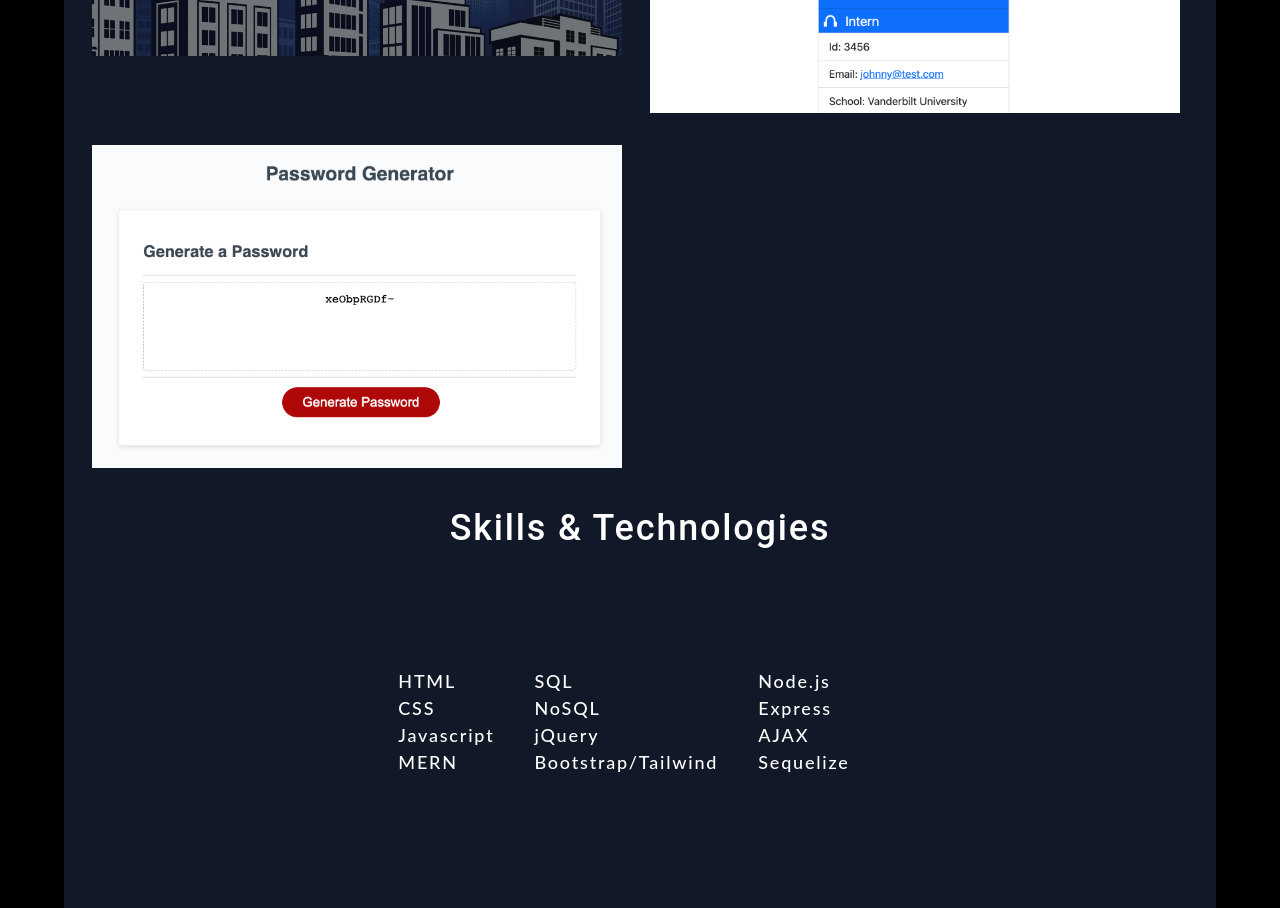
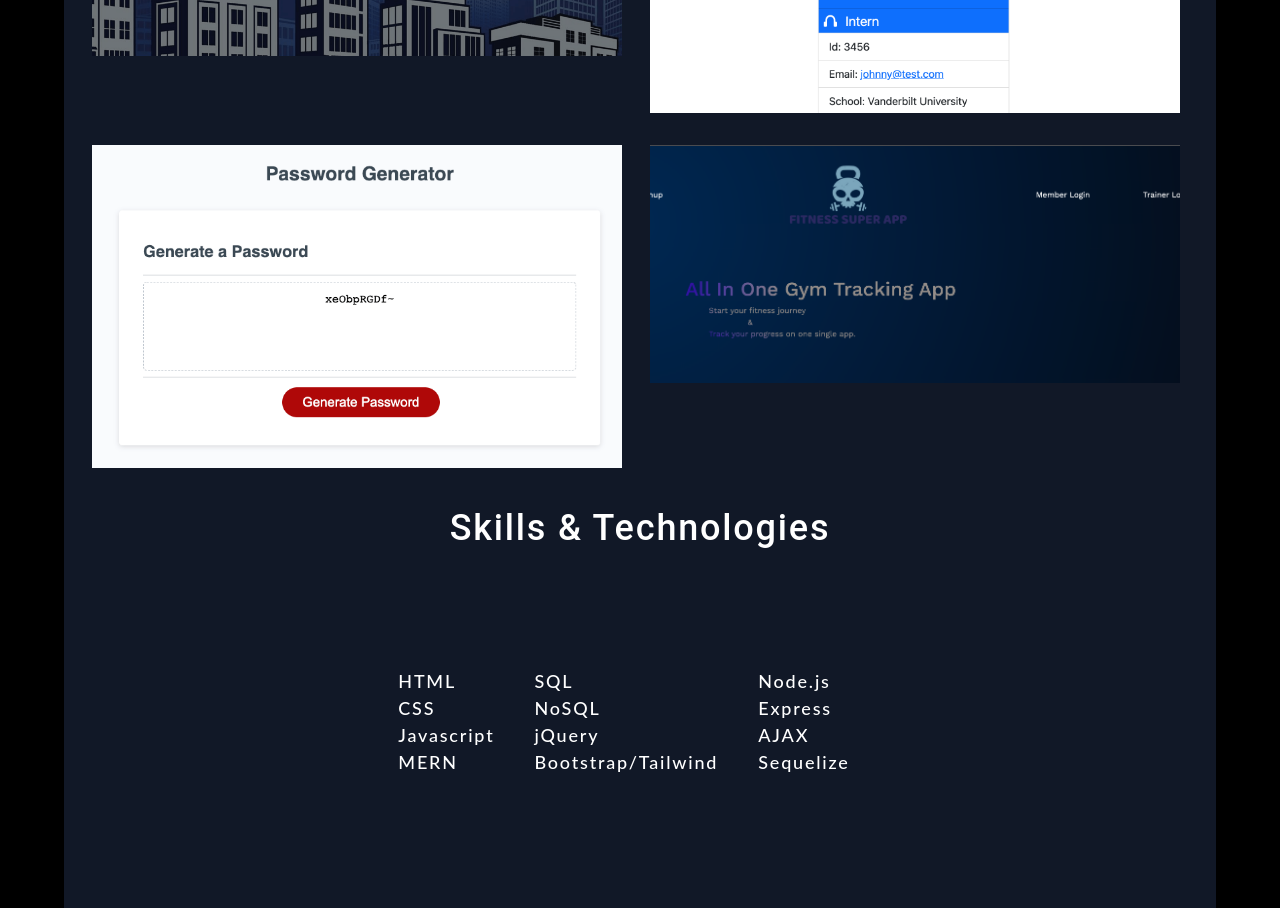
Before and after one commit to thomps0189/react-portfolio, a React (Create React App) app in the folder my-app/: page / in a window 1280 px wide. Shown: the part 1520-2428 px from the top of the page. Built offline with nearby package versions, Linux system fonts and the light colour scheme.

Commit message:
added new project

```diff
--- a/my-app/src/data.js
+++ b/my-app/src/data.js
@@ -1,6 +1,7 @@
 import bootcampRealEstatePhoto from "./assets/projects/bootcamp-real-estate.png";
 import teamProfileGenPhoto from "./assets/projects/team-profile-generator.png";
 import passwordGeneratorPhoto from "./assets/projects/Password Generator Screenshot.png";
+import fitnessTrackekrAppPhoto from "./assets/projects/fitness-app.png";
 export const projects = [
   {
     title: "Bootcamp Real Estate",
@@ -26,4 +27,12 @@ export const projects = [
     image: passwordGeneratorPhoto,
     link: "https://github.com/thomps0189/password-generator",
   },
+  {
+    title: "Fitness Tracking App",
+    subtitle: "MERN Stack, GraphQL, Apollo Server, CSS, Bootstrap",
+    description:
+      "This is a website I can signup/login and sign up for classes as well as update personal benchmarks",
+    image: fitnessTrackekrAppPhoto,
+    link: "https://github.com/DuGBB/Lennons-Fitness-Super-App",
+  },
 ];
```
Also changed, not shown: my-app/src/assets/projects/fitness-app.png (added).
